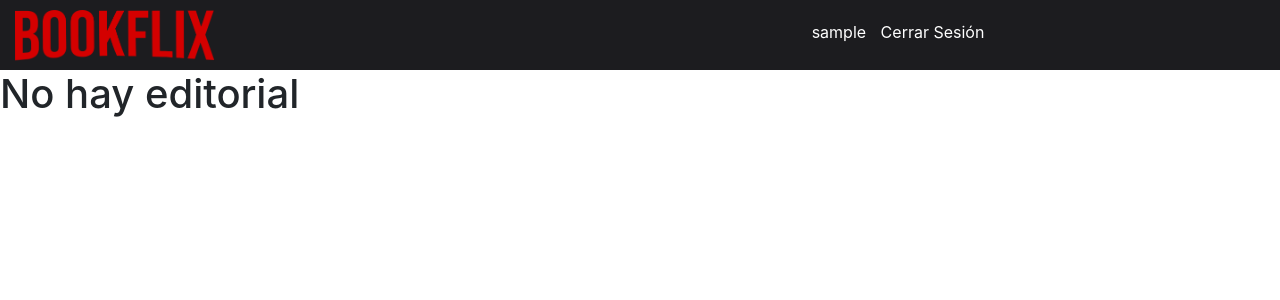
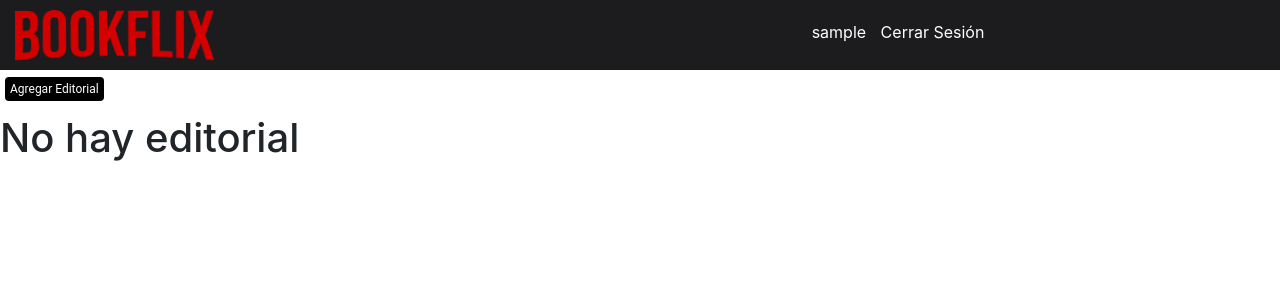
Before and after one commit to JuanFazzano/Bookflix, a Django app: page /listado_editoriales/ in a window 1280 px wide. Shown: the top 300 px of the page. Run offline with Django 3.2, Linux system fonts and the light colour scheme; the visitor is signed in with stand-in values (Sample User, id 1); data that the repository does not hold is empty; some libraries are stand-ins or nearby versions.

Commit message:
Update listado_editoriales.html

```diff
--- a/templates/listado_editoriales.html
+++ b/templates/listado_editoriales.html
@@ -13,8 +13,10 @@
       margin-left: 5px;
     }
 {% endblock %}
+{% block agregar_atributo %}
+    <p style="margin-top: 10px";> <a id="boton_personalizado"  href="/admin/modelos/editorial/add/"> Agregar Editorial </a></p>
+{% endblock %}
 {% block listado %}
-    <p style="margin-top: 10px";> <a id="boton_personalizado"  href="/admin/modelos/editorial/add/"> Agregar Editorial </a></p>
     <table>
     {% for editorial in objeto_pagina %}
       <tr>
```
